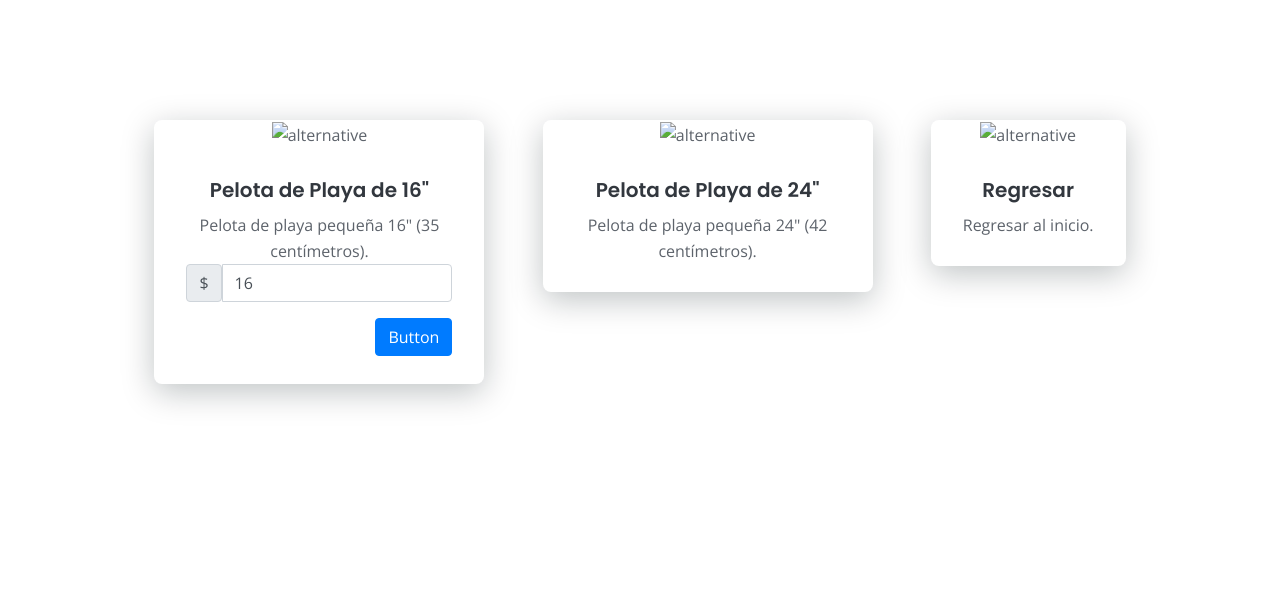
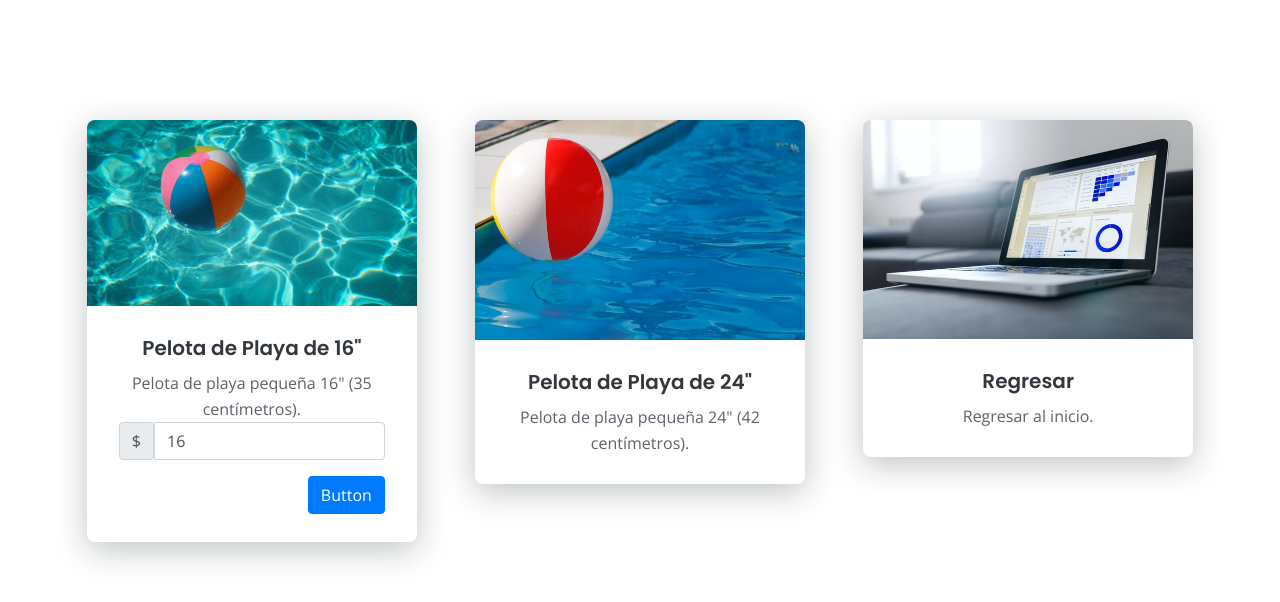
Before and after one commit to danielcatzin/I7748, a plain HTML site: page articulos/pelotas.html in a window 1280 px wide. Drawn offline with nearby package versions, Linux system fonts and the light colour scheme; the site is published under a folder, as on GitHub Pages, so addresses that start at the root find nothing.

Commit message:
init6 venta pelotas

```diff
--- a/articulos/pelotas.html
+++ b/articulos/pelotas.html
@@ -32,7 +32,7 @@
                     <section class="card">
 
                         <div class="card-image">
-                            <img class="img-fluid" src="/images/pelota-1.jpg" alt="alternative">
+                            <img class="img-fluid" src="../images/pelota-1.jpg" alt="alternative">
                         </div>
 
                         <div class="card-body">
@@ -59,7 +59,7 @@
                     <section class="card">
                         <a href="#">
                             <div class="card-image">
-                                <img class="img-fluid" src="/images/pelota-2.jpg" alt="alternative">
+                                <img class="img-fluid" src="../images/pelota-2.jpg" alt="alternative">
                             </div>
 
                             <div class="card-body">
@@ -79,7 +79,7 @@
                     <section class="card">
                         <a href="../venta-categorias.html">
                             <div class="card-image">
-                                <img class="img-fluid" src="/images/inicio.jpg" alt="alternative">
+                                <img class="img-fluid" src="../images/inicio.jpg" alt="alternative">
                             </div>
 
                             <div class="card-body">
```
